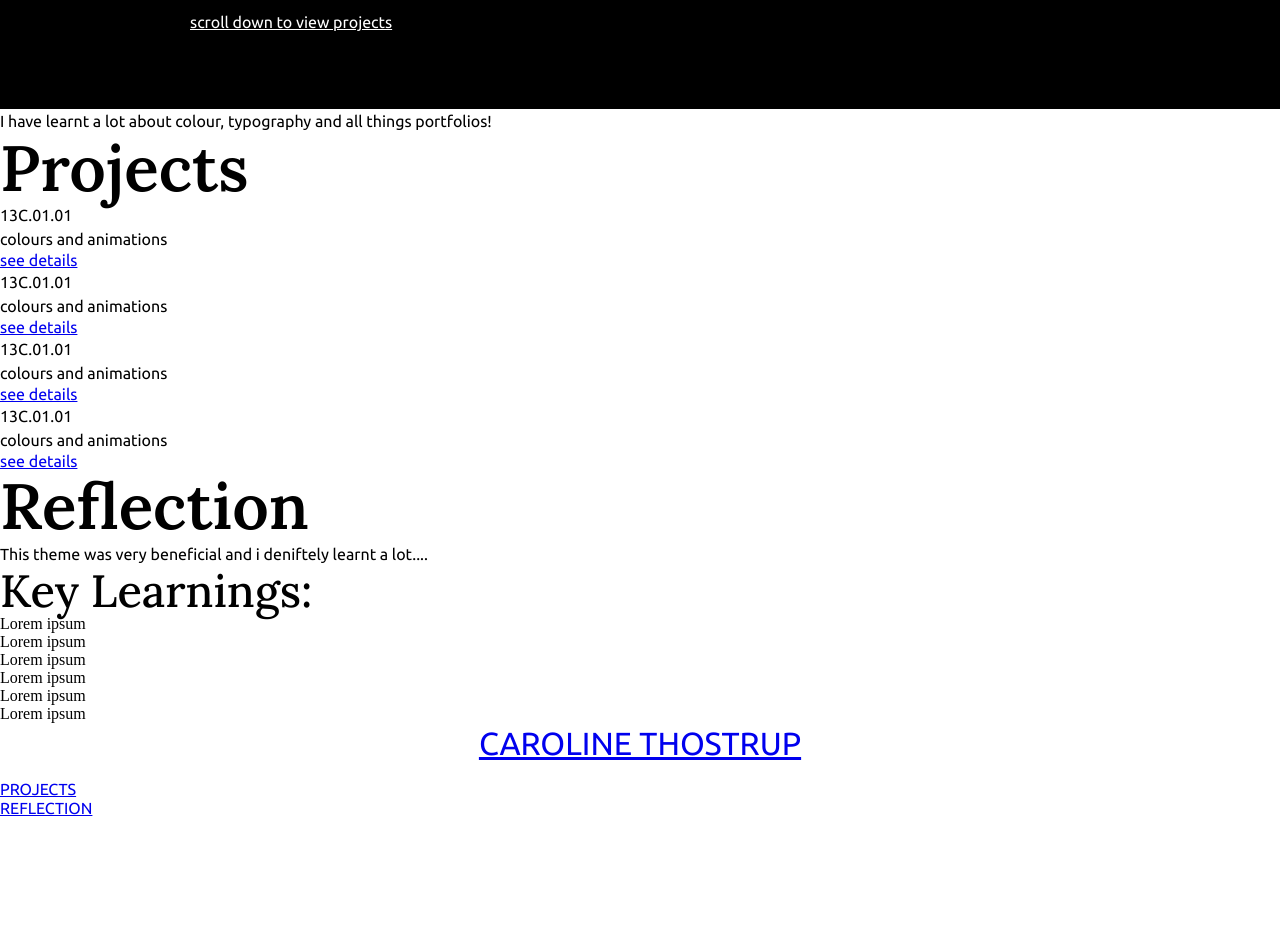
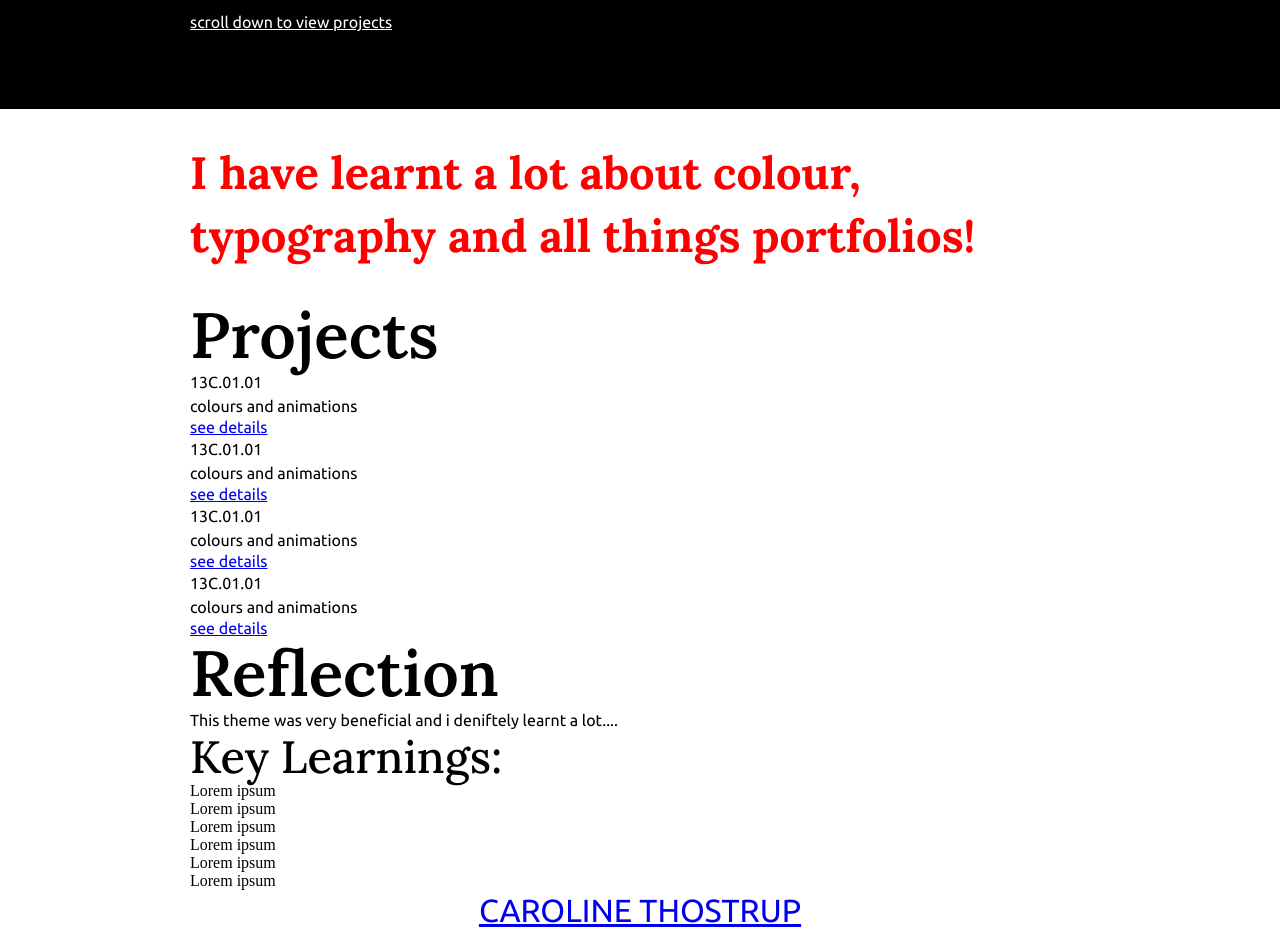
Before and after one commit to Caro8866/13C.02.03_Assignment-Portfolio, a plain HTML site: page index.html in a window 1280 px wide. Shown: the part 691-1622 px from the top of the page. Before the commit the page ends 1509 px from the top, so only its background shows below. Drawn offline with Linux system fonts and the light colour scheme.

Commit message:
Lead Text styling

```diff
--- a/index.html
+++ b/index.html
@@ -27,7 +27,7 @@
         <a href="#projects-section" id="scrollBtn">scroll down to view projects</a>
       </section>
     </header>
-    <main>
+    <main class="container">
       <p class="lead-text">I have learnt a lot about colour, typography and all things portfolios!</p>
 
       <section id="projects-section">
--- a/style.css
+++ b/style.css
@@ -171,3 +171,14 @@ header p {
 #scrollBtn {
   color: white;
 }
+
+/** Lead Text */
+
+.lead-text {
+  margin: 2rem 0;
+  font-family: var(--ff-primary);
+  font-size: var(--fs-700);
+  font-weight: var(--fw-bold);
+  line-height: 1.4;
+  color: red;
+}
```
